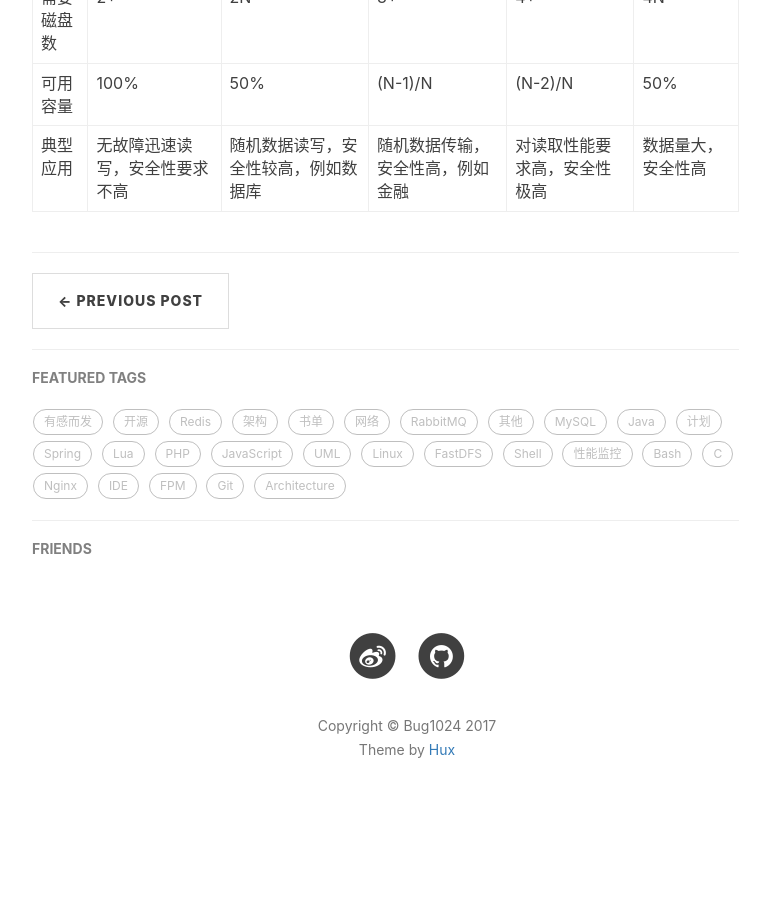
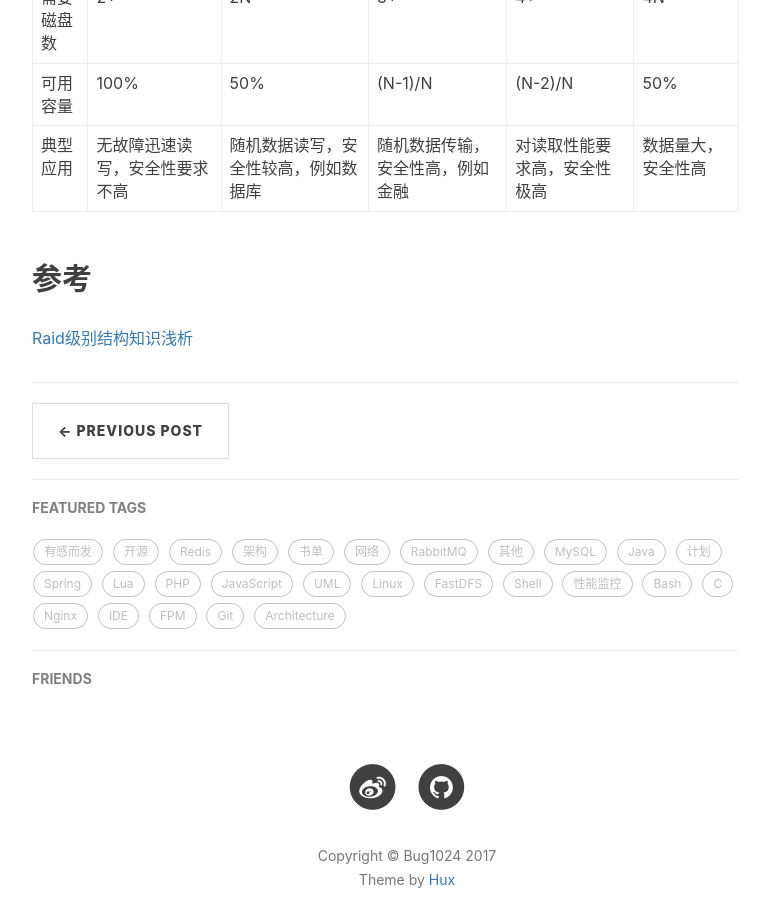
Before and after one commit to bug1024/jeet-blog, a Jekyll site: the page built from _posts/2017-12-03-raid.md, in a window 1280 px wide and 900 px high, scrolled down 2342 px. Shown: the whole window, without its empty margins (233-1003 px from the left). Built offline with Jekyll 4.4.1, drawn with Linux system fonts in a browser that asks for light colours; nearby versions of some CDN libraries; comment, search, counter and statistics services are not loaded; before the commit the page ends 3168 px from its top, so only the background shows below that.

Commit message:
update raid

```diff
--- a/_posts/2017-12-03-raid.md
+++ b/_posts/2017-12-03-raid.md
@@ -42,3 +42,6 @@ RAID 10可以被称为1 + 0或0 +1。它将做镜像+条带两个工作。在 RA
 |需要磁盘数|2+|2N|3+|4+|4N|
 |可用容量|100%|50%|(N-1)/N|(N-2)/N|50%|
 |典型应用|无故障迅速读写，安全性要求不高|随机数据读写，安全性较高，例如数据库|随机数据传输，安全性高，例如金融|对读取性能要求高，安全性极高|数据量大，安全性高|
+
+## 参考
+[Raid级别结构知识浅析](http://openskill.cn/article/198)
```
